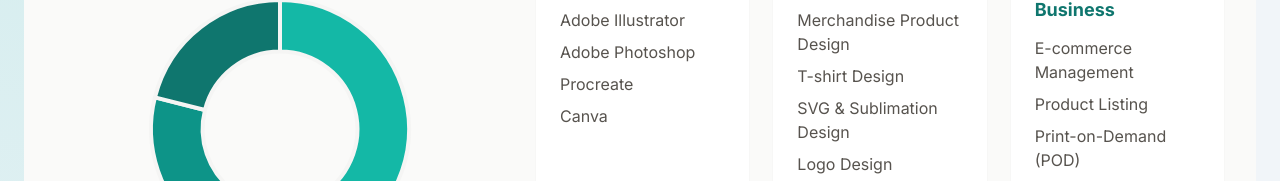
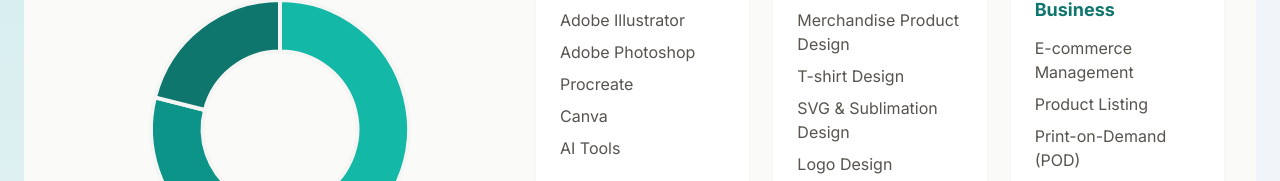
Before and after one commit to mdabusaif98-ui/POD-Resume, a plain HTML site: page index.html in a window 1280 px wide. Shown: the part 748-929 px from the top of the page. Drawn offline with nearby package versions, Linux system fonts and the light colour scheme.

Commit message:
index.html

```diff
--- a/index.html
+++ b/index.html
@@ -130,6 +130,7 @@
                                 <li>Adobe Photoshop</li>
                                 <li>Procreate</li>
                                 <li>Canva</li>
+                                <li>AI Tools</li>
                             </ul>
                         </div>
                         <div class="bg-white p-6 rounded-lg shadow-sm">
```
